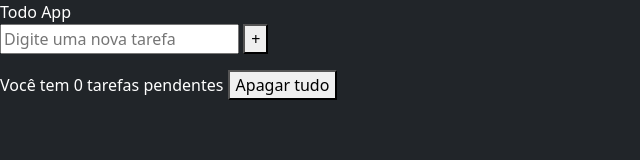
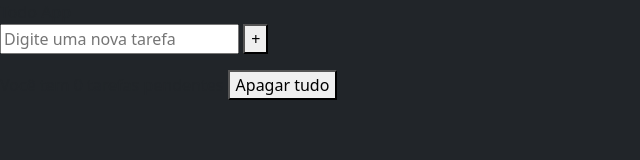
Before and after one commit to Rafael-Aparecido-Miranda/FIAP_BOOTSTRAP, a plain HTML site: page FIAP_BOOTSTRAP_PROJETO/index.html in a window 1280 px wide. Shown: the whole page, without its empty margins (0-640 px from the left). Drawn offline with Linux system fonts and the light colour scheme.

```diff
--- a/FIAP_BOOTSTRAP_PROJETO/index.html
+++ b/FIAP_BOOTSTRAP_PROJETO/index.html
@@ -8,7 +8,7 @@
     <link rel="stylesheet" href="css/style.css">
     <link rel="stylesheet" href="css/bootstrap.min.css">
 </head>
-<body class="bg-dark text-white">
+<body class="bg-dark">
     <div >
         <div class="wrapper">
             <header>Todo App</header>
```
